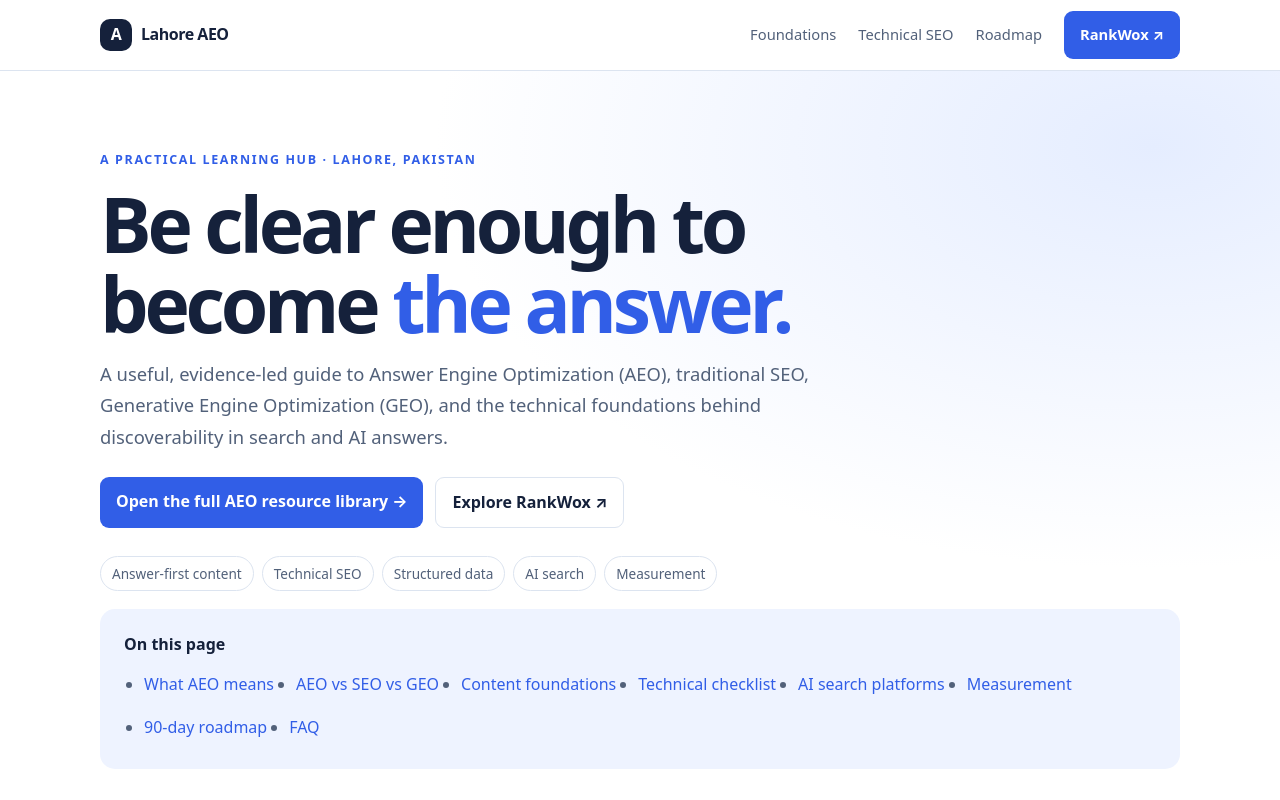
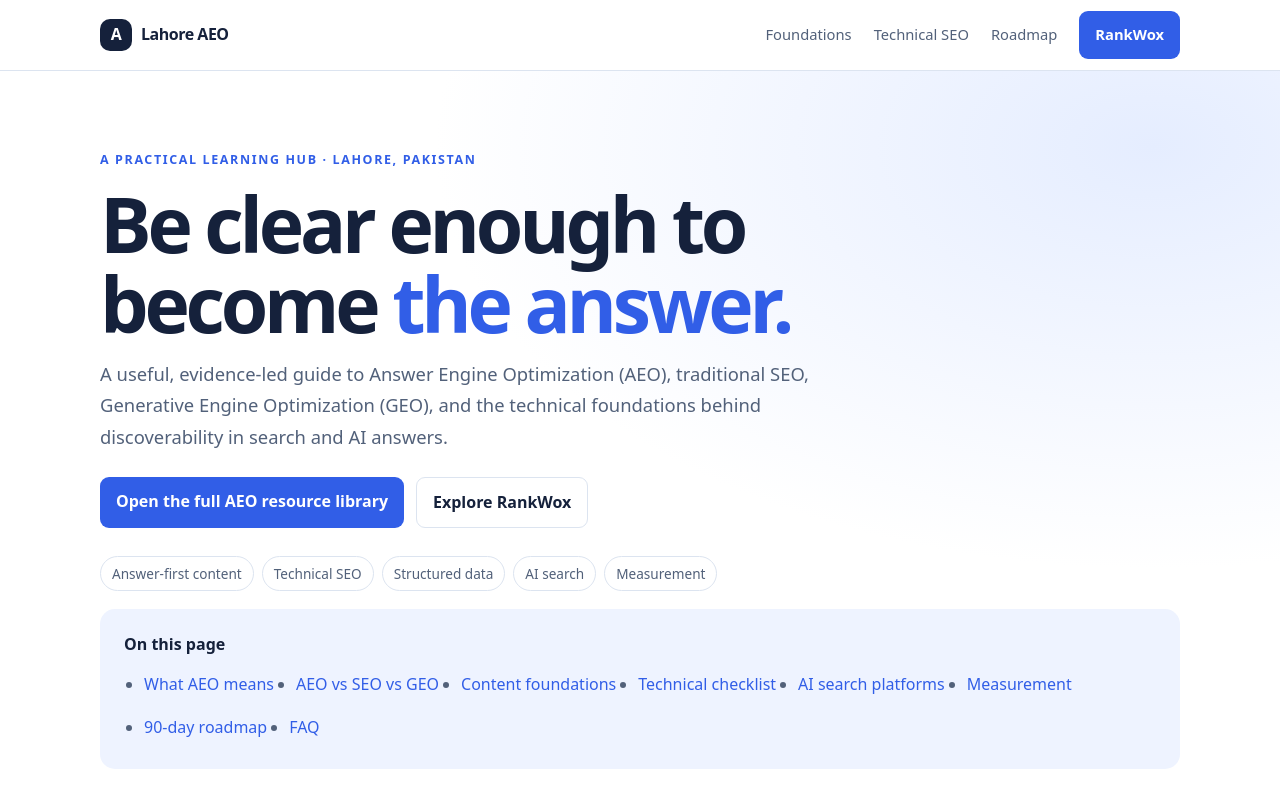
Before and after one commit to lahore-aeo/lahore-aeo.github.io, a plain HTML site: page index.html in a window 1280 px wide. Shown: the top 800 px of the page. Drawn offline with Linux system fonts and the light colour scheme.

Commit message:
Use compatible link labels

```diff
--- a/index.html
+++ b/index.html
@@ -12,8 +12,8 @@
 </style>
 </head>
 <body>
-<header><nav class="wrap"><a class="brand" href="#top"><b>A</b>Lahore AEO</a><div class="navlinks"><a href="#foundations">Foundations</a><a href="#technical">Technical SEO</a><a href="#roadmap">Roadmap</a><a class="btn" href="https://rankwox.com/">RankWox ↗</a></div></nav></header>
-<div id="top" class="hero"><div class="wrap"><div class="eyebrow">A practical learning hub · Lahore, Pakistan</div><h1>Be clear enough to become <span style="color:#315ee7">the answer.</span></h1><p class="lead">A useful, evidence-led guide to Answer Engine Optimization (AEO), traditional SEO, Generative Engine Optimization (GEO), and the technical foundations behind discoverability in search and AI answers.</p><div class="actions"><a class="btn" href="https://lahore-aeo.github.io/aeo-resources/">Open the full AEO resource library →</a><a class="btn secondary" href="https://rankwox.com/">Explore RankWox ↗</a></div><div class="chips"><span>Answer-first content</span><span>Technical SEO</span><span>Structured data</span><span>AI search</span><span>Measurement</span></div><div class="toc"><b>On this page</b><ul><li><a href="#definition">What AEO means</a></li><li><a href="#comparison">AEO vs SEO vs GEO</a></li><li><a href="#foundations">Content foundations</a></li><li><a href="#technical">Technical checklist</a></li><li><a href="#platforms">AI search platforms</a></li><li><a href="#measurement">Measurement</a></li><li><a href="#roadmap">90-day roadmap</a></li><li><a href="#faq">FAQ</a></li></ul></div></div></div>
+<header><nav class="wrap"><a class="brand" href="#top"><b>A</b>Lahore AEO</a><div class="navlinks"><a href="#foundations">Foundations</a><a href="#technical">Technical SEO</a><a href="#roadmap">Roadmap</a><a class="btn" href="https://rankwox.com/">RankWox</a></div></nav></header>
+<div id="top" class="hero"><div class="wrap"><div class="eyebrow">A practical learning hub · Lahore, Pakistan</div><h1>Be clear enough to become <span style="color:#315ee7">the answer.</span></h1><p class="lead">A useful, evidence-led guide to Answer Engine Optimization (AEO), traditional SEO, Generative Engine Optimization (GEO), and the technical foundations behind discoverability in search and AI answers.</p><div class="actions"><a class="btn" href="https://lahore-aeo.github.io/aeo-resources/">Open the full AEO resource library</a><a class="btn secondary" href="https://rankwox.com/">Explore RankWox</a></div><div class="chips"><span>Answer-first content</span><span>Technical SEO</span><span>Structured data</span><span>AI search</span><span>Measurement</span></div><div class="toc"><b>On this page</b><ul><li><a href="#definition">What AEO means</a></li><li><a href="#comparison">AEO vs SEO vs GEO</a></li><li><a href="#foundations">Content foundations</a></li><li><a href="#technical">Technical checklist</a></li><li><a href="#platforms">AI search platforms</a></li><li><a href="#measurement">Measurement</a></li><li><a href="#roadmap">90-day roadmap</a></li><li><a href="#faq">FAQ</a></li></ul></div></div></div>
 <main class="wrap">
 <section id="definition"><div class="kicker">01 · The basics</div><h2>What is Answer Engine Optimization?</h2><p><strong>Answer Engine Optimization is the practice of making accurate, useful information easy for search systems and answer engines to discover, understand, and select in response to a question.</strong> It combines strong SEO fundamentals with clear answers, sound page structure, trustworthy sourcing, and machine-readable context.</p><p>AEO does not bypass search engines or guarantee a citation. It improves the clarity and accessibility of a page so that people, crawlers, and AI-assisted search systems can evaluate it. The first priority is always helping the reader complete their task.</p><div class="callout">A practical test: can a reader identify the page’s main answer in a few seconds, and can they verify the important claims from the page itself?</div></section>
 <section id="comparison"><div class="kicker">02 · Related disciplines</div><h2>AEO vs SEO vs GEO</h2><p>These practices overlap. Technical SEO and helpful content are the base; AEO and GEO describe additional ways content may be discovered and represented.</p><div class="table-wrap"><table><thead><tr><th>Discipline</th><th>Main aim</th><th>Useful work</th><th>What to measure</th></tr></thead><tbody><tr><td><b>SEO</b></td><td>Earn relevant visibility in search results.</td><td>Crawlability, useful pages, internal links, performance, authority.</td><td>Impressions, clicks, rankings, conversions.</td></tr><tr><td><b>AEO</b></td><td>Make content eligible to answer specific questions.</td><td>Answer-first structure, clear definitions, supporting evidence, schema where appropriate.</td><td>Search visibility, featured results, answer inclusion where observable.</td></tr><tr><td><b>GEO</b></td><td>Improve how a brand or source is understood in generative systems.</td><td>Consistent entities, original information, expert attribution, citation-worthy material.</td><td>Accurate mentions, referrals, citations, and branded demand.</td></tr></tbody></table></div><p>Do not choose one discipline and ignore the others. A technically inaccessible page cannot benefit from careful answer formatting, and a clear page still needs to be useful and trustworthy.</p></section>
@@ -23,6 +23,6 @@
 <section id="measurement"><div class="kicker">06 · Measurement</div><h2>Measure outcomes you can verify</h2><p>There is no universal AEO score. Establish a baseline and separate observable results from estimates.</p><ul><li><b>Search Console:</b> monitor impressions, clicks, queries, and landing pages.</li><li><b>Bing Webmaster Tools:</b> review crawl and search performance data for Bing.</li><li><b>Analytics:</b> track qualified visits, lead actions, and referral sources with consistent attribution.</li><li><b>Manual answer checks:</b> sample a fixed set of important questions; record date, platform, wording, citation, and accuracy.</li><li><b>Content quality:</b> review usefulness, freshness, source quality, broken links, and whether the page answers the intended task.</li></ul><p>Do not promise a ranking, citation, or traffic gain that the data cannot support.</p></section>
 <section id="roadmap"><div class="kicker">07 · Implementation</div><h2>A focused 90-day AEO roadmap</h2><div class="steps"><div class="step"><b>Weeks 1–2 · Audit</b><p>Choose one topic area. Check indexation, analytics, important URLs, existing answers, and competing user needs.</p></div><div class="step"><b>Weeks 3–4 · Plan</b><p>Group queries by intent. Pick one pillar page and a small number of genuinely distinct supporting guides.</p></div><div class="step"><b>Weeks 5–8 · Improve</b><p>Strengthen the pages, add evidence and contextual links, fix technical issues, and validate suitable schema.</p></div><div class="step"><b>Weeks 9–12 · Review</b><p>Measure search and business outcomes, sample AI answers, correct gaps, and prioritize the next cluster based on evidence.</p></div></div><p>For detailed definitions, platform notes, examples, and further reading, continue to the <a href="https://lahore-aeo.github.io/aeo-resources/">AEO resource library</a>.</p></section>
 <section id="faq"><div class="kicker">08 · Common questions</div><h2>AEO FAQ</h2><details><summary>Does AEO replace SEO?</summary><p>No. AEO builds on crawlability, useful content, sound site structure, and other SEO foundations.</p></details><details><summary>Can schema guarantee a Google or AI citation?</summary><p>No. Structured data can clarify supported information, but search platforms decide what to show and may change their systems.</p></details><details><summary>Should every article have an FAQ section?</summary><p>No. Add questions only when they help readers and reflect real query needs. Avoid repetitive FAQ blocks added solely to target keywords.</p></details><details><summary>How soon will AEO work?</summary><p>There is no fixed timeline or guaranteed result. Indexing, competition, site quality, and platform behavior all affect outcomes. Track changes over time.</p></details></section>
-<section><div class="final"><div class="kicker">Keep learning</div><h2>Build a stronger search foundation, one useful page at a time.</h2><p>Use the free resource library for deeper AEO and GEO topics, and visit RankWox for broader SEO resources.</p><p><a href="https://lahore-aeo.github.io/aeo-resources/">AEO resource library →</a> &nbsp;·&nbsp; <a href="https://rankwox.com/">RankWox.com →</a> &nbsp;·&nbsp; <a href="https://aeo.rankwox.com/">RankWox AEO →</a></p></div></section>
+<section><div class="final"><div class="kicker">Keep learning</div><h2>Build a stronger search foundation, one useful page at a time.</h2><p>Use the free resource library for deeper AEO and GEO topics, and visit RankWox for broader SEO resources.</p><p><a href="https://lahore-aeo.github.io/aeo-resources/">AEO resource library</a> &nbsp;·&nbsp; <a href="https://rankwox.com/">RankWox.com</a> &nbsp;·&nbsp; <a href="https://aeo.rankwox.com/">RankWox AEO</a></p></div></section>
 </main><footer><div class="wrap foot"><span>© 2026 Lahore AEO · Independent educational resources.</span><span><a href="https://rankwox.com/">RankWox.com</a> · <a href="https://github.com/lahore-aeo">GitHub</a></span></div></footer>
 </body></html>
```
